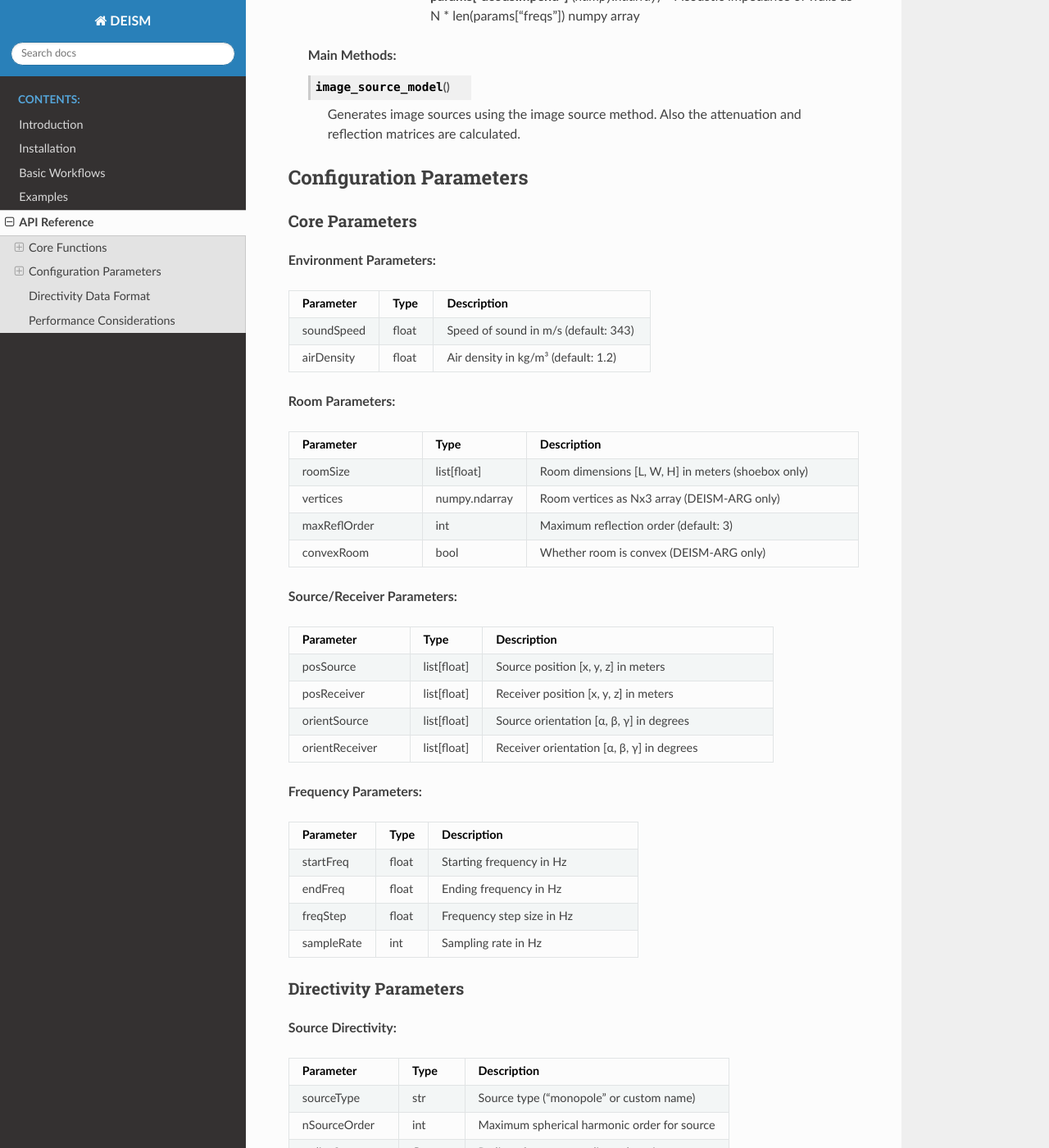
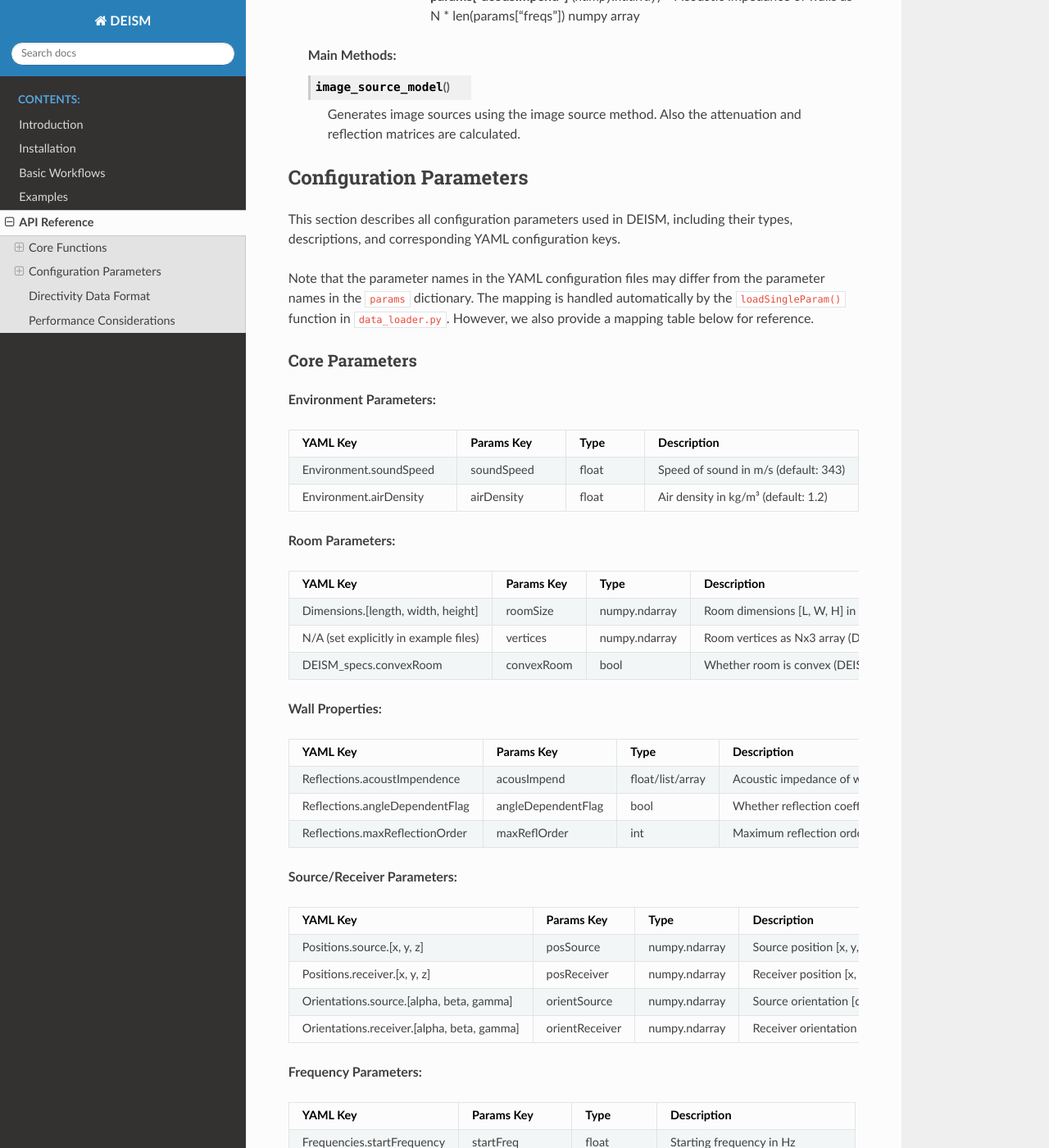
Before and after one commit to audiolabs/DEISM, a Sphinx documentation site: the page built from docs/api_reference.rst, in a window 1280 px wide and 1400 px high, scrolled down 696 px. Shown: the whole window at 82% size. Built offline with Sphinx 7.4.7 and the Read the Docs theme 3.1.0, drawn with Linux system fonts in a browser that asks for light colours; some of the changed text lies outside the part shown.

Commit message:
Added a mapping between parameter names in YAML setup files and params dictionary in the codes

```diff
--- a/docs/api_reference.rst
+++ b/docs/api_reference.rst
@@ -37,90 +37,149 @@ DEISM-ARG Core Functions
 Configuration Parameters
 ------------------------
 
+This section describes all configuration parameters used in DEISM, including their types, descriptions, and corresponding YAML configuration keys.
+
+Note that the parameter names in the YAML configuration files may differ from the parameter names in the ``params`` dictionary.
+The mapping is handled automatically by the ``loadSingleParam()`` function in ``data_loader.py``.
+However, we also provide a mapping table below for reference.
+
 Core Parameters
 ~~~~~~~~~~~~~~~
 
 **Environment Parameters:**
 
 .. list-table::
-   :widths: 25 15 60
+   :widths: 30 20 15 35
    :header-rows: 1
 
-   * - Parameter
+   * - YAML Key
+     - Params Key
      - Type
      - Description
-   * - soundSpeed
+   * - Environment.soundSpeed
+     - soundSpeed
      - float
      - Speed of sound in m/s (default: 343)
-   * - airDensity
+   * - Environment.airDensity
+     - airDensity
      - float
      - Air density in kg/m³ (default: 1.2)
 
 **Room Parameters:**
 
 .. list-table::
-   :widths: 25 15 60
+   :widths: 30 20 15 35
    :header-rows: 1
 
-   * - Parameter
+   * - YAML Key
+     - Params Key
      - Type
      - Description
-   * - roomSize
-     - list[float]
+   * - Dimensions.[length, width, height]
+     - roomSize
+     - numpy.ndarray
      - Room dimensions [L, W, H] in meters (shoebox only)
-   * - vertices
+   * - N/A (set explicitly in example files)
+     - vertices
      - numpy.ndarray
      - Room vertices as Nx3 array (DEISM-ARG only)
-   * - maxReflOrder
+
+   * - DEISM_specs.convexRoom
+     - convexRoom
+     - bool
+     - Whether room is convex (DEISM-ARG only)
+
+**Wall Properties:**
+
+.. list-table::
+   :widths: 30 20 15 35
+   :header-rows: 1
+
+   * - YAML Key
+     - Params Key
+     - Type
+     - Description
+   * - Reflections.acoustImpendence
+     - acousImpend
+     - float/list/array
+     - Acoustic impedance of walls
+   * - Reflections.angleDependentFlag
+     - angleDependentFlag
+     - bool
+     - Whether reflection coefficients are angle-dependent
+   * - Reflections.maxReflectionOrder
+     - maxReflOrder
      - int
      - Maximum reflection order (default: 3)
-   * - convexRoom
-     - bool
-     - Whether room is convex (DEISM-ARG only)
 
 **Source/Receiver Parameters:**
 
 .. list-table::
-   :widths: 25 15 60
+   :widths: 30 20 15 35
    :header-rows: 1
 
-   * - Parameter
+   * - YAML Key
+     - Params Key
      - Type
      - Description
-   * - posSource
-     - list[float]
+   * - Positions.source.[x, y, z]
+     - posSource
+     - numpy.ndarray
      - Source position [x, y, z] in meters
-   * - posReceiver
-     - list[float]
+   * - Positions.receiver.[x, y, z]
+     - posReceiver
+     - numpy.ndarray
      - Receiver position [x, y, z] in meters
-   * - orientSource
-     - list[float]
+   * - Orientations.source.[alpha, beta, gamma]
+     - orientSource
+     - numpy.ndarray
      - Source orientation [α, β, γ] in degrees
-   * - orientReceiver
-     - list[float]
+   * - Orientations.receiver.[alpha, beta, gamma]
+     - orientReceiver
+     - numpy.ndarray
      - Receiver orientation [α, β, γ] in degrees
 
 **Frequency Parameters:**
 
 .. list-table::
-   :widths: 25 15 60
+   :widths: 30 20 15 35
    :header-rows: 1
 
-   * - Parameter
+   * - YAML Key
+     - Params Key
      - Type
      - Description
-   * - startFreq
+   * - Frequencies.startFrequency
+     - startFreq
      - float
      - Starting frequency in Hz
-   * - endFreq
+   * - Frequencies.endFrequency
+     - endFreq
      - float
      - Ending frequency in Hz
-   * - freqStep
+   * - Frequencies.frequencyStep
+     - freqStep
      - float
      - Frequency step size in Hz
-   * - sampleRate
+   * - Frequencies.samplingRate
+     - sampleRate
      - int
      - Sampling rate in Hz
+
+**RIR length:**
+
+.. list-table::
+   :widths: 30 20 15 35
+   :header-rows: 1
+
+   * - YAML Key
+     - Params Key
+     - Type
+     - Description
+   * - Reflections.RIRLength
+     - RIRLength
+     - float
+     - Room impulse response length in seconds
 
 Directivity Parameters
 ~~~~~~~~~~~~~~~~~~~~~~
@@ -128,90 +187,99 @@ Directivity Parameters
 **Source Directivity:**
 
 .. list-table::
-   :widths: 25 15 60
+   :widths: 30 20 15 35
    :header-rows: 1
 
-   * - Parameter
+   * - YAML Key
+     - Params Key
      - Type
      - Description
-   * - sourceType
+   * - Directivities.source
+     - sourceType
      - str
      - Source type ("monopole" or custom name)
-   * - nSourceOrder
+   * - MaxSphDirectivityOrder.nSourceOrder
+     - nSourceOrder
      - int
      - Maximum spherical harmonic order for source
-   * - radiusSource
+   * - Radius.source
+     - radiusSource
      - float
      - Radius of source sampling sphere in meters
 
 **Receiver Directivity:**
 
 .. list-table::
-   :widths: 25 15 60
+   :widths: 30 20 15 35
    :header-rows: 1
 
-   * - Parameter
+   * - YAML Key
+     - Params Key
      - Type
      - Description
-   * - receiverType
+   * - Directivities.receiver
+     - receiverType
      - str
      - Receiver type ("monopole" or custom name)
-   * - vReceiverOrder
+   * - MaxSphDirectivityOrder.vReceiverOrder
+     - vReceiverOrder
      - int
      - Maximum spherical harmonic order for receiver
-   * - radiusReceiver
+   * - Radius.receiver
+     - radiusReceiver
      - float
      - Radius of receiver sampling sphere in meters
-   * - ifReceiverNormalize
+   * - DEISM_specs.ifReceiverNormalize
+     - ifReceiverNormalize
      - bool
      - Whether to normalize receiver directivity
 
-Acoustic Parameters
+DEISM Parameters
 ~~~~~~~~~~~~~~~~~~~
 
-**Wall Properties:**
-
-.. list-table::
-   :widths: 25 15 60
-   :header-rows: 1
-
-   * - Parameter
-     - Type
-     - Description
-   * - acousImpend
-     - float/list
-     - Acoustic impedance of walls
-   * - angleDependentFlag
-     - bool
-     - Whether reflection coefficients are angle-dependent (Always 1 in DEISM-ARG)
-   * - RIRLength
-     - float
-     - Room impulse response length in seconds
 
 **Algorithm Parameters:**
 
 .. list-table::
-   :widths: 25 15 60
+   :widths: 30 20 15 35
    :header-rows: 1
 
-   * - Parameter
+   * - YAML Key
+     - Params Key
      - Type
      - Description
-   * - DEISM_mode
+   * - DEISM_specs.Mode
+     - DEISM_mode
      - str
      - Algorithm mode ("ORG", "LC", "MIX")
-   * - mixEarlyOrder
+   * - DEISM_specs.mixEarlyOrder
+     - mixEarlyOrder
      - int
      - Reflection order threshold for MIX mode (default: 2)
-   * - ifRemoveDirectPath
+   * - DEISM_specs.ifRemoveDirect
+     - ifRemoveDirectPath
      - bool
      - Whether to remove direct path from calculation
-   * - numParaImages
+   * - DEISM_specs.numParaImages
+     - numParaImages
      - int
-     - Number of parallel image source calculations (You can adjust based on your RAM)
-   * - silentMode
+     - Number of parallel image source calculations
+   * - DEISM_specs.QFlowStrength
+     - qFlowStrength
+     - float
+     - Point source flow strength for receiver directivity
+   * - SilentMode
+     - silentMode
      - bool
      - Whether to suppress output messages
+
+**Configuration Notes:**
+
+- YAML keys use nested dictionary notation (e.g., ``Environment.soundSpeed``)
+- Array parameters like positions are converted from YAML lists to numpy arrays
+- The ``roomSize`` parameter combines the three dimension values into a single array
+- Some parameters (like ``convexRoom``) are only used in DEISM-ARG mode
+- The mapping is handled automatically by the ``loadSingleParam()`` function in ``data_loader.py``
 
 Directivity Data Format
 -----------------------
```
Also changed, not shown: 4 other files.
